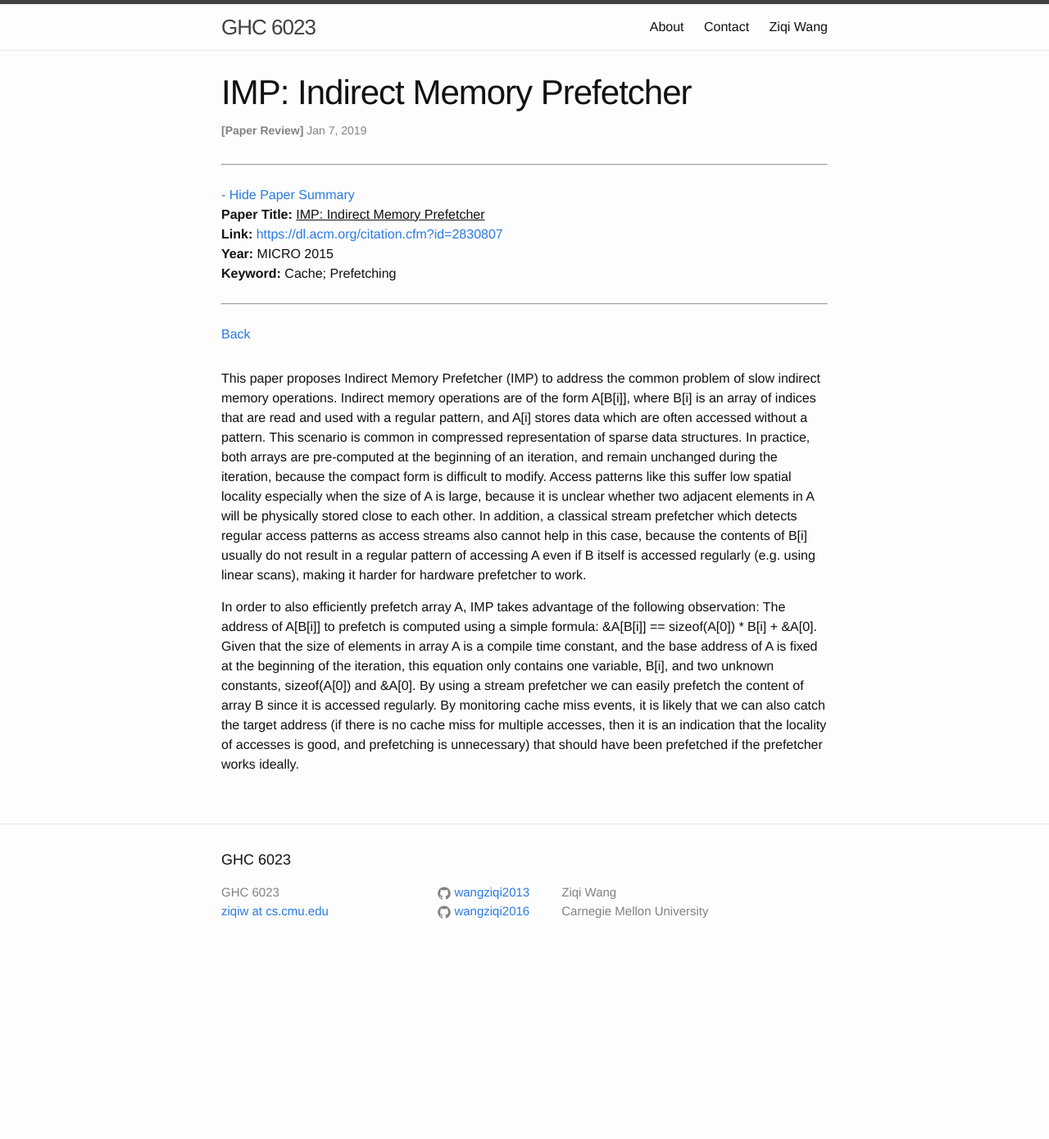
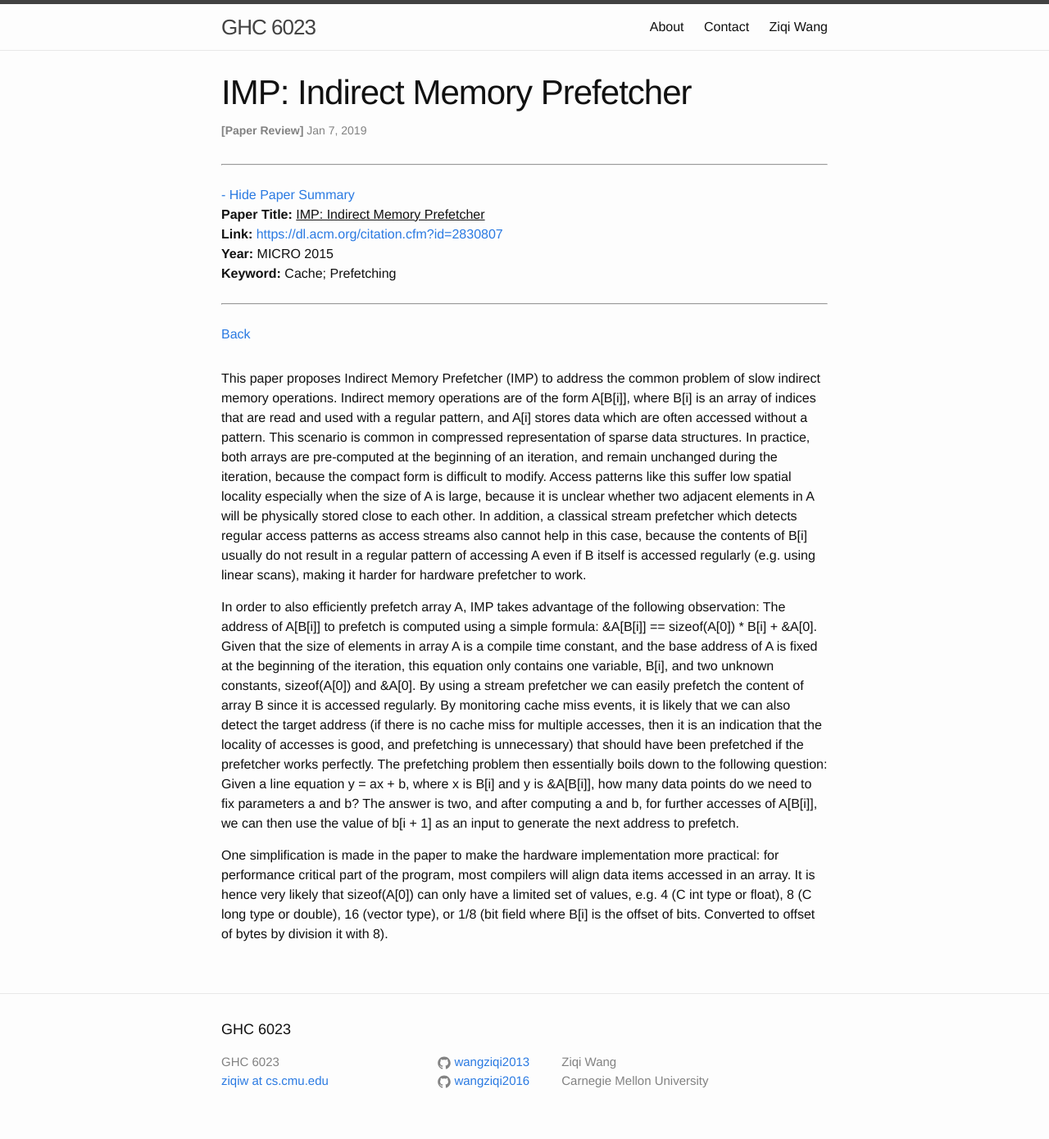
Before and after one commit to wangziqi2013/wangziqi2013.github.io, a Jekyll site: the page built from _posts/2019-01-07-imp.markdown, in a window 1280 px wide. Shown: the whole page at 82% size. Built offline with Jekyll 4.4.1, drawn with Linux system fonts in a browser that asks for light colours; before the commit the page ends 1183 px from its top, so only the background shows below that.

Commit message:
Adding simplification

```diff
--- a/_posts/2019-01-07-imp.markdown
+++ b/_posts/2019-01-07-imp.markdown
@@ -29,6 +29,14 @@ A\[B\[i\]\] to prefetch is computed using a simple formula: &A\[B\[i\]\] == size
 Given that the size of elements in array A is a compile time constant, and the base address of A is fixed at the beginning
 of the iteration, this equation only contains one variable, B\[i\], and two unknown constants, sizeof(A\[0\]) and &A\[0\].
 By using a stream prefetcher we can easily prefetch the content of array B since it is accessed regularly. By
-monitoring cache miss events, it is likely that we can also catch the target address (if there is no cache miss for multiple
+monitoring cache miss events, it is likely that we can also detect the target address (if there is no cache miss for multiple
 accesses, then it is an indication that the locality of accesses is good, and prefetching is unnecessary) that should have
-been prefetched if the prefetcher works ideally.
+been prefetched if the prefetcher works perfectly. The prefetching problem then essentially boils down to the following question:
+Given a line equation y = ax + b, where x is B\[i\] and y is &A\[B\[i\]\], how many data points do we need to fix parameters
+a and b? The answer is two, and after computing a and b, for further accesses of A\[B\[i\]\], we can then use the
+value of b\[i + 1\] as an input to generate the next address to prefetch.
+
+One simplification is made in the paper to make the hardware implementation more practical: for performance critical
+part of the program, most compilers will align data items accessed in an array. It is hence very likely that sizeof(A\[0\])
+can only have a limited set of values, e.g. 4 (C int type or float), 8 (C long type or double), 16 (vector type), or 1/8 (bit field
+where B\[i\] is the offset of bits. Converted to offset of bytes by division it with 8).
```
